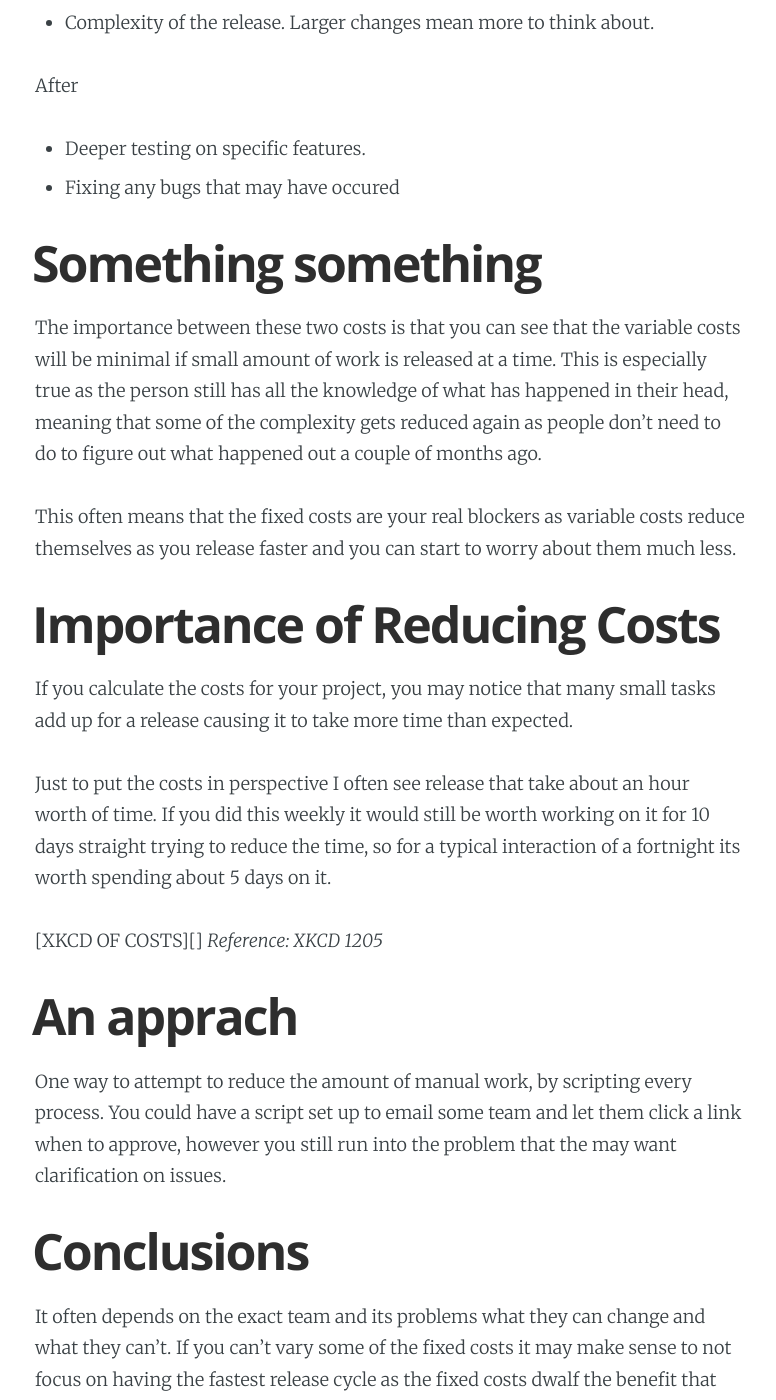
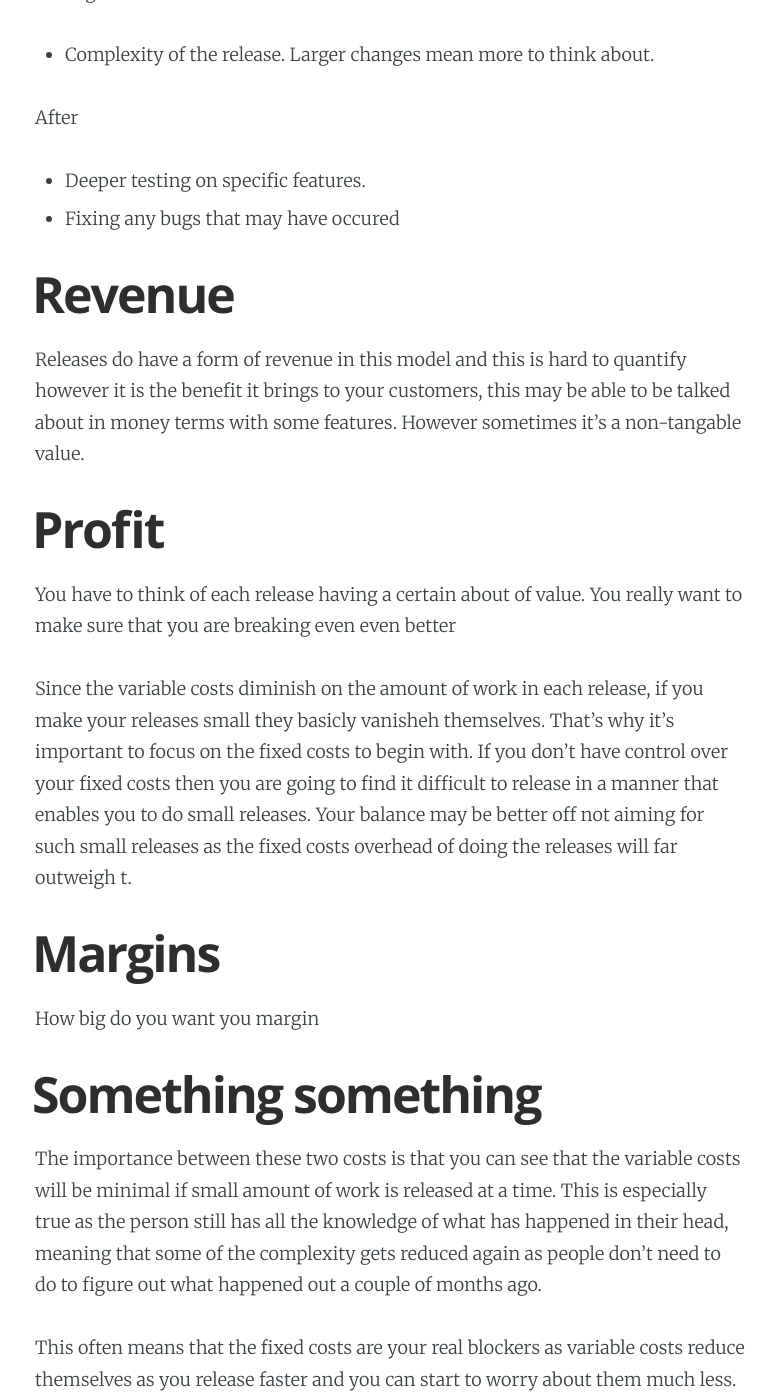
Before and after one commit to NiallBunting/niallbunting.github.io, a Jekyll site: the page built from _posts/2020-02-24-costs-of-releasing-software.markdown, in a window 1280 px wide and 1400 px high, scrolled down 2424 px. Shown: the whole window, without its empty margins (250-1026 px from the left). Built offline with Jekyll 4.4.1, drawn with Linux system fonts in a browser that asks for light colours; some of the changed text lies outside the part shown.

Commit message:
Ands begininings of margin and revenue talking
Just commiting what I have at the moment.

```diff
--- a/_posts/2020-02-24-costs-of-releasing-software.markdown
+++ b/_posts/2020-02-24-costs-of-releasing-software.markdown
@@ -6,7 +6,7 @@ categories: costs releasing software fixed variable
 ---
 
 
-Impactful first sentance.
+Releasing software has often hidden costs, this can hinder your ability to release frequently.
 
 Many teams wish to get to a state where there version of 'done' on a item of work, is it being in production. This has the secondary effect of teams wanting to release more frequently, this can be a static amount of time or per number of items of work.
 
@@ -60,6 +60,35 @@ After
 * Deeper testing on specific features.
 * Fixing any bugs that may have occured
 
+# Revenue
+
+
+
+Releases do have a form of revenue in this model and this is hard to quantify however it is the benefit it brings to your customers, this may be able to be talked about in money terms with some features. However sometimes it's a non-tangable value.
+
+
+# Profit
+
+
+
+
+
+You have to think of each release having a certain about of value. You really want to make sure that you are breaking even even better
+
+
+Since the variable costs diminish on the amount of work in each release, if you make your releases small they basicly vanisheh themselves. That's why it's important to focus on the fixed costs to begin with. If you don't have control over your fixed costs then you are going to find it difficult to release in a manner that enables you to do small releases. Your balance may be better off not aiming for such small releases as the fixed costs overhead of doing the releases will far outweigh t.
+
+
+
+
+
+# Margins
+
+How big do you want you margin
+
+
+
+
 # Something something
 
 The importance between these two costs is that you can see that the variable costs will be minimal if small amount of work is released at a time. This is especially true as the person still has all the knowledge of what has happened in their head, meaning that some of the complexity gets reduced again as people don't need to do to figure out what happened out a couple of months ago.
```
